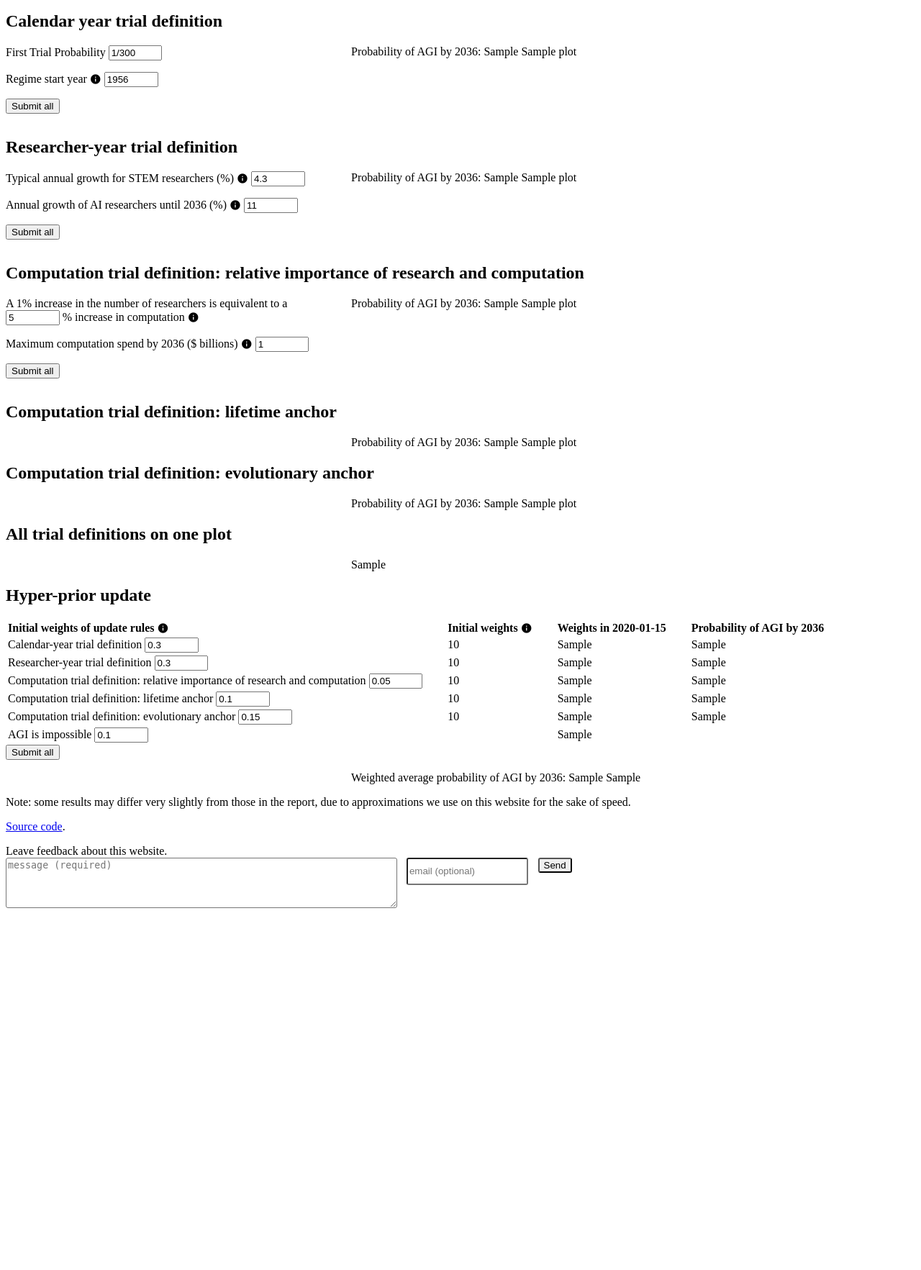
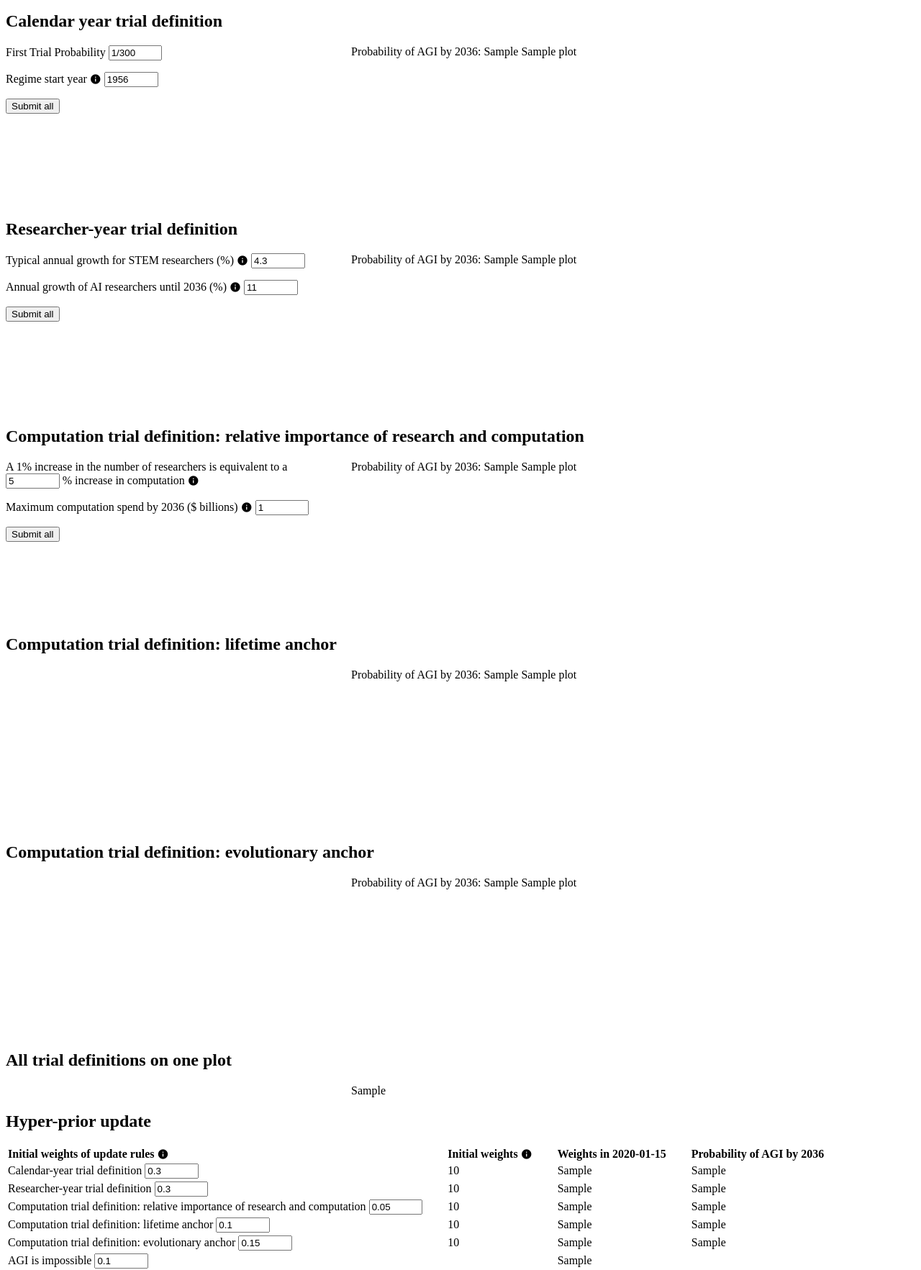
Before and after one commit to tadamcz/ai-timelines-priors, a Flask app: template templates/index.html in a window 1280 px wide. Shown: the part 210-1975 px from the top of the page at 72% size. Before the commit the page ends 1472 px from the top, so only its background shows below. Run offline with Flask 2, Linux system fonts and the light colour scheme; the template is opened without the code that fills it: values that come from a table or form of the project are taken from there, most other values are stand-ins (such as "Sample title", 1, 10 or a date in 2020); some libraries are stand-ins or nearby versions.

Commit message:
Avoid height of elements changing when plots cannot be displayed

```diff
--- a/static/styles.css
+++ b/static/styles.css
@@ -13,6 +13,11 @@
 input {
     width: 5em;
 }
+
+.update_rule_box {
+    min-height: 222px; /* avoids layout jumping around if plots not visible */
+}
+
 .errors{
     color: red;
 }
```
